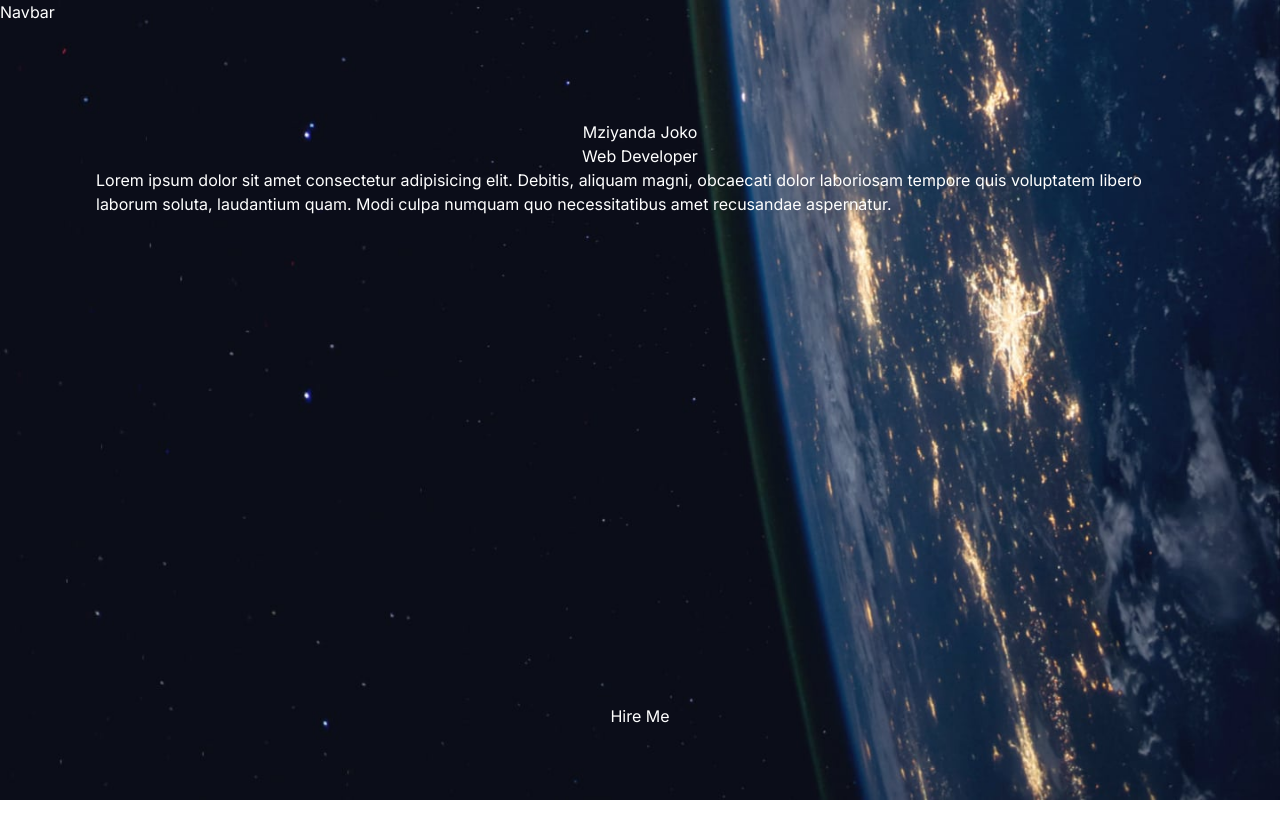
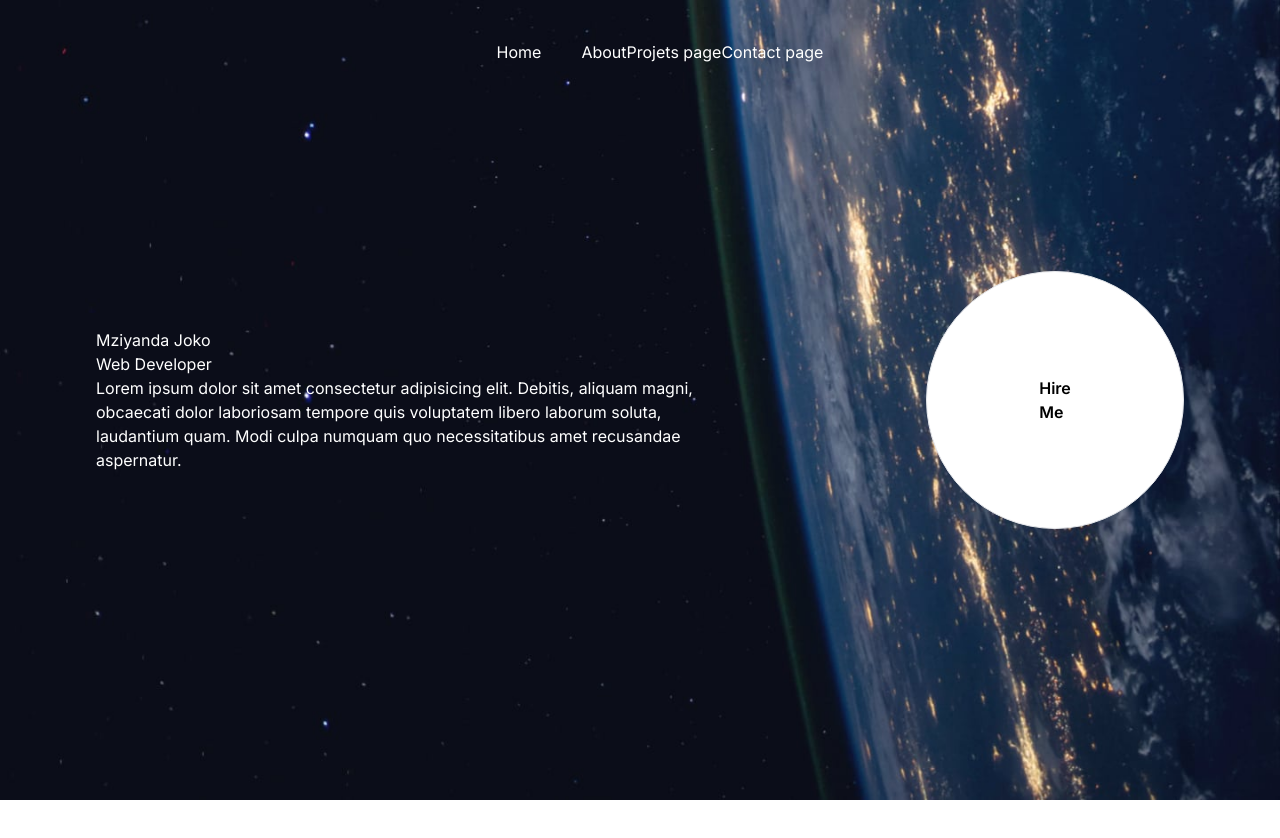
Before and after one commit to mziyandajoko/developer-portfolio, a Next.js app: page / in a window 1280 px wide. Shown: the top 838 px of the page. Built offline with nearby package versions, Linux system fonts and the light colour scheme.

Commit message:
adds navbar

```diff
--- /dev/null
+++ b/app/components/hireMeButton/page.jsx
@@ -0,0 +1,14 @@
+import Link from 'next/link'
+
+function HireMeButton() {
+  return (
+   <div>
+            <Link href='mailto:joko.mzee@gmail.com' target={'_blank'}
+            className='font-semibold p-32 flex items-center justify-center bg-white text-black hover:shadow-md border hover:border-solid hover:border-black
+            rounded-full w-40 h-40
+            hover:bg-light hover:text-dark'>Hire Me</Link>
+    </div>
+  )
+  }
+
+export default HireMeButton
--- a/app/components/navbar/page.jsx
+++ b/app/components/navbar/page.jsx
@@ -1,8 +1,34 @@
-import React from 'react'
+import Link from 'next/link'
 
 function Navbar() {
+
   return (
-    <div className='text-white '>Navbar</div>
+    <div>
+
+    <nav className= 'hidden text-white  w-full fixed  top-0 , left-0 right-0 z-10 md:flex '>
+    <ul className=' m-10  mx-auto md:flex md:justify-between '>
+
+    <li className='px-10'><Link  href="/" >
+      Home
+    </Link>
+    </li>
+    <li>
+    <Link  href="/pages/about" >
+      About
+    </Link>
+    </li>
+    <li><Link  href="/pages/Projects" >
+      Projets page
+    </Link>
+    </li>
+    <li>
+    <Link  href="/pages/Contact">
+      Contact page
+    </Link>
+    </li>
+   </ul>
+    </nav>
+    </div>
   )
 }
 
--- a/app/page.tsx
+++ b/app/page.tsx
@@ -1,5 +1,6 @@
 import Image from 'next/image'
 import backgroundImage from '@/assets/home/background-home-desktop.jpg'
+import HireMeButton from '@/app/components/hireMeButton/page'
 export default function Home() {
   return (
    <main className='text-white  '>
@@ -16,8 +17,8 @@ export default function Home() {
       }}
       className='-z-10'
     />
-      <div className='flex min-h-screen flex-col items-center justify-between p-24 z-30'>
-        <div className='flex flex-col items-center'>
+      <div className='flex min-h-screen flex-col items-center justify-between p-24 z-30 md:flex-row'>
+        <div className='flex flex-col items-start w-full md:w-[60%]'>
 
         <h1>Mziyanda Joko</h1>
         <h2>Web Developer</h2>
@@ -27,7 +28,7 @@ export default function Home() {
         </p>
         </div>
         <div>
-          Hire Me
+         <HireMeButton/>
         </div>
 
       </div>
--- /dev/null
+++ b/app/pages/about/page.tsx
@@ -0,0 +1,7 @@
+function AboutPage() {
+  return (
+    <div>AboutPage</div>
+  )
+}
+
+export default AboutPage
--- /dev/null
+++ b/app/pages/contact/page.tsx
@@ -0,0 +1,9 @@
+import React from 'react'
+
+function ContactPage() {
+  return (
+    <div>ContactPage</div>
+  )
+}
+
+export default ContactPage
--- /dev/null
+++ b/app/pages/projscts/page.tsx
@@ -0,0 +1,9 @@
+import React from 'react'
+
+function ProjectsPage() {
+  return (
+    <div>ProjectsPage</div>
+  )
+}
+
+export default ProjectsPage
--- a/tailwind.config.ts
+++ b/tailwind.config.ts
@@ -7,14 +7,19 @@ const config: Config = {
     './app/**/*.{js,ts,jsx,tsx,mdx}',
   ],
   theme: {
-    extend: {
-      backgroundImage: {
-        'gradient-radial': 'radial-gradient(var(--tw-gradient-stops))',
-        'gradient-conic':
-          'conic-gradient(from 180deg at 50% 50%, var(--tw-gradient-stops))',
+    screens: {
+        sm: '480px',
+        md: '768px',
+        lg: '976px',
+        xl: '1440px',
       },
+      extend:{
+        colors:{
+          darkgreen: '#2e7d32',
+          lightgreen: '#c8e7c9',
+        },
+      }
     },
-  },
   plugins: [],
 }
 export default config
```
